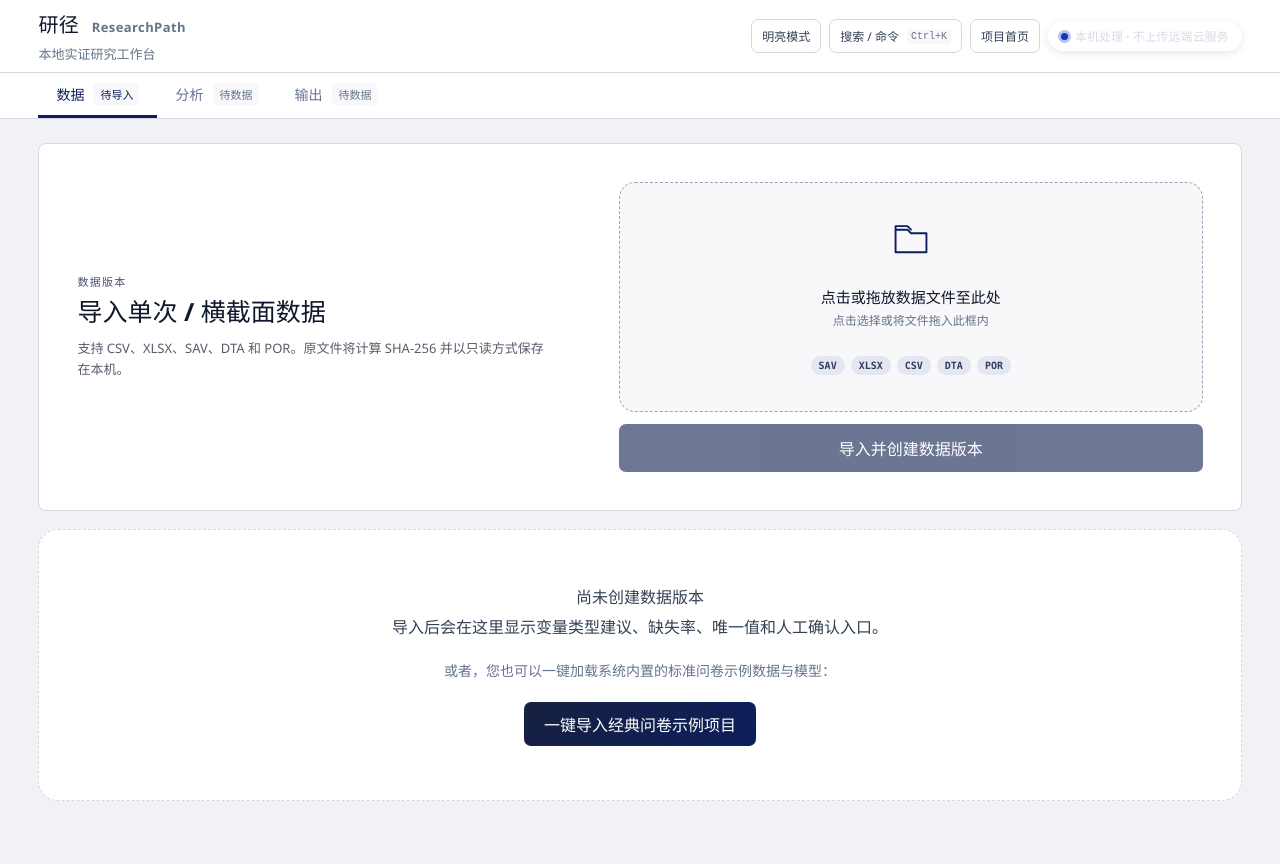
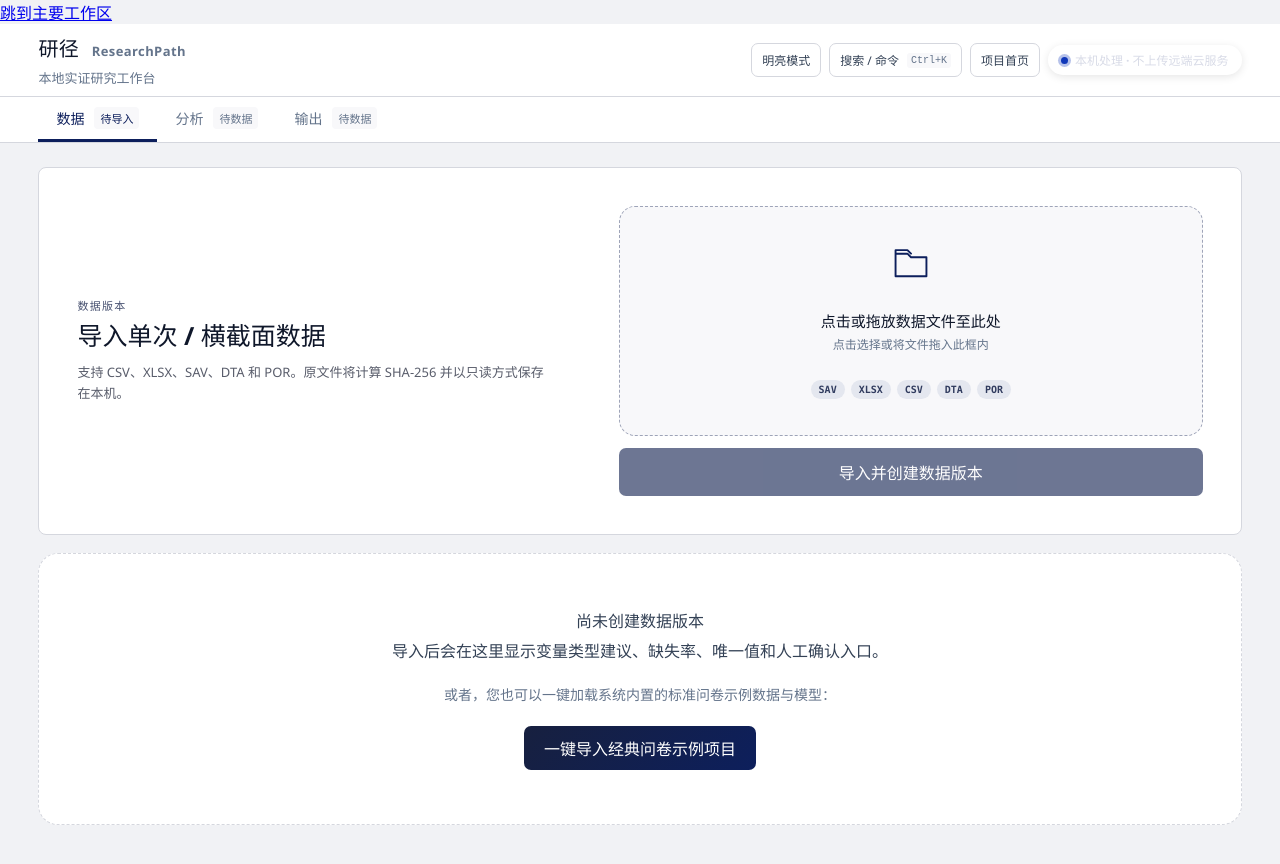
Before and after one commit to linkingoscar/nicetry, a React (Vite) app in the folder apps/web/: page / in a window 1280 px wide. Both pictures are taken after a click on the button 375 px from the left and 486 px from the top of the page. Shown: the top 864 px of the page. Built offline with nearby package versions, Linux system fonts and the light colour scheme.

Commit message:
feat(web): add keyboard skip target to active workspace [skip ci]

```diff
--- a/apps/web/src/App.tsx
+++ b/apps/web/src/App.tsx
@@ -137,6 +137,9 @@ export function App() {
 
   return (
     <div className="app-shell">
+      {studyIntent === 'analyze' ? (
+        <a className="skip-link" href={`#workspace-panel-${activeView}`}>跳到主要工作区</a>
+      ) : null}
       <header className="app-header">
         <div>
           <p className="brand">研径 <span>ResearchPath</span></p>
@@ -209,7 +212,12 @@ export function App() {
       ) : null}
 
       {studyIntent === 'analyze' ? (
-        <div role="tabpanel" id={`workspace-panel-${activeView}`} aria-labelledby={`workspace-tab-${activeView}`}>
+        <div
+          role="tabpanel"
+          id={`workspace-panel-${activeView}`}
+          aria-labelledby={`workspace-tab-${activeView}`}
+          tabIndex={-1}
+        >
           <Suspense fallback={<main className="centered-state" aria-live="polite"><p>正在加载工作区…</p></main>}>
             {activeView === 'data' ? (
               <SectionErrorBoundary resetKey="data-view" title="数据">
```
